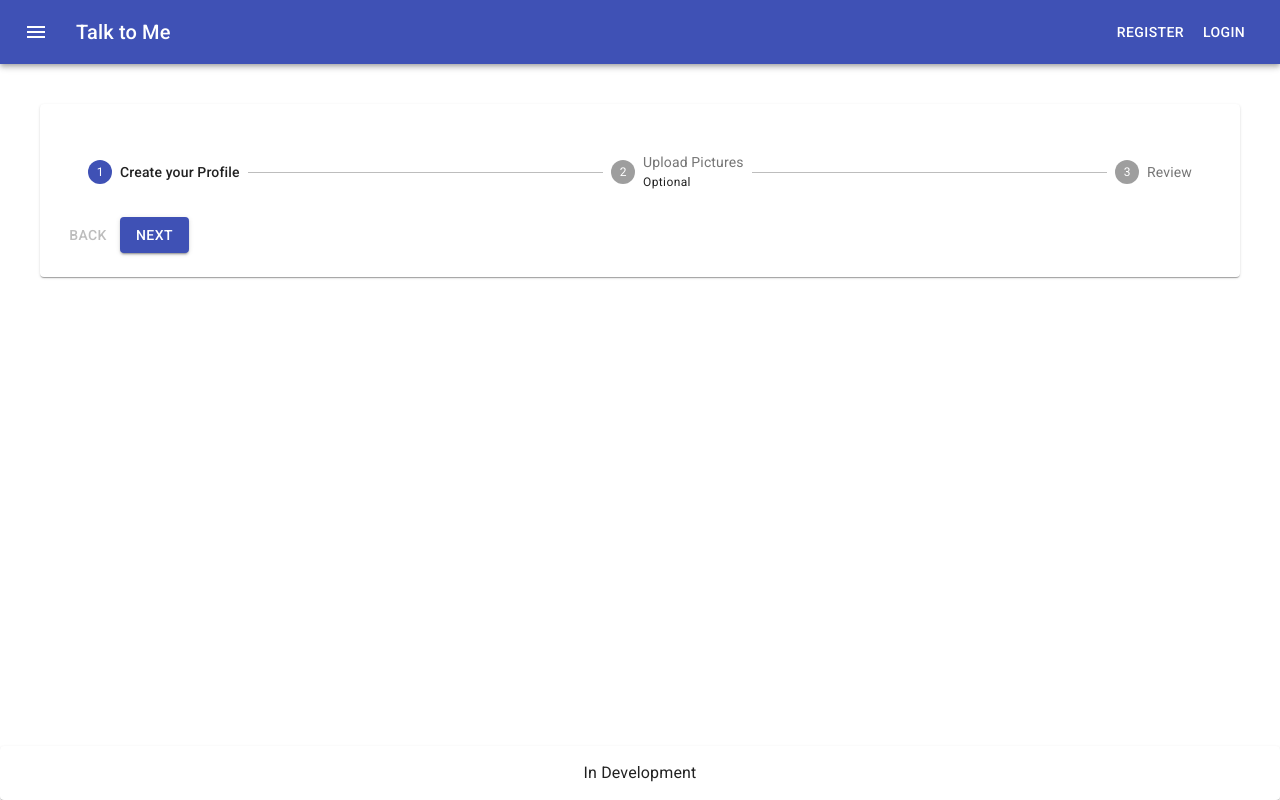
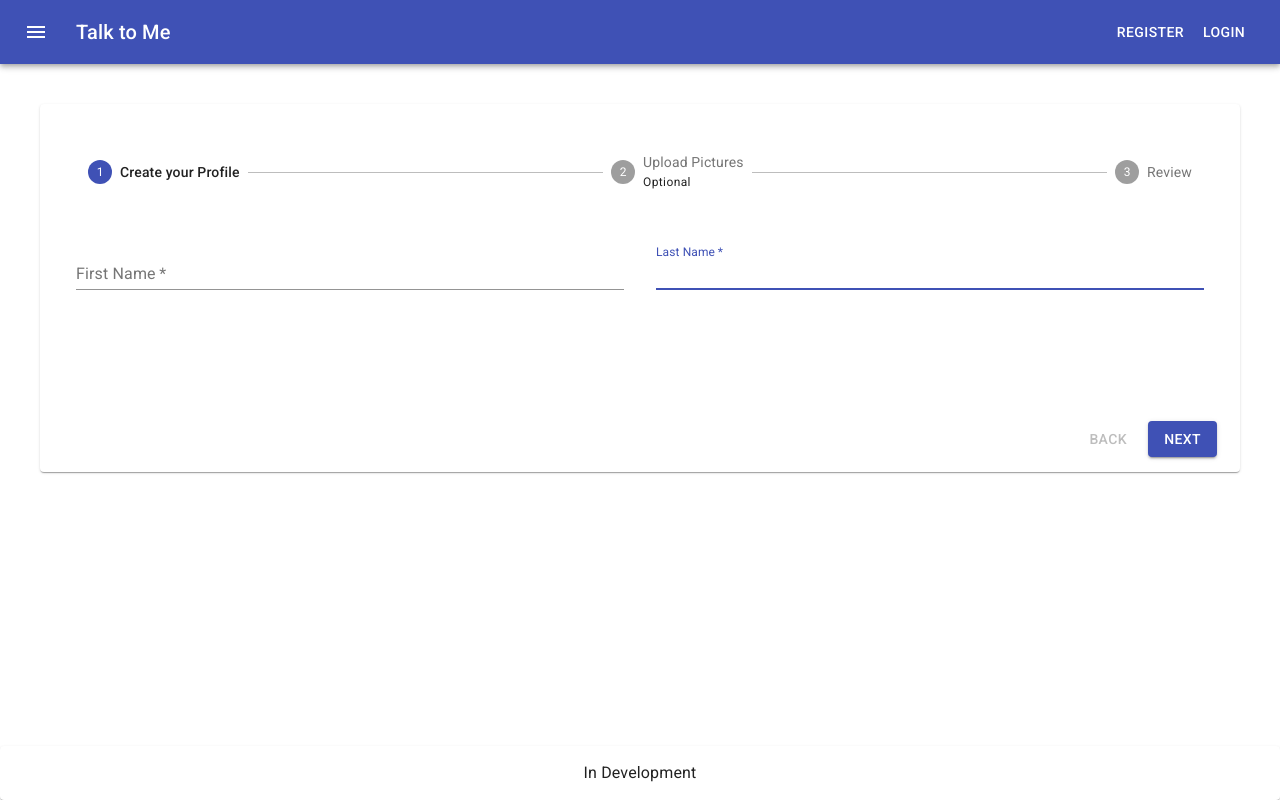
Before and after one commit to ChristopherTrimboli/talk-to-me, a React (Create React App) app in the folder frontend/: page /createProfile in a window 1280 px wide. Built offline with nearby package versions, Linux system fonts and the light colour scheme.

Commit message:
createProfile work, update user, remove fields from register

```diff
--- a/frontend/src/actions/index.js
+++ b/frontend/src/actions/index.js
@@ -95,13 +95,11 @@ export const submitLogin = (email, password) => {
     }
 }
 
-export const submitRegister = (email, password, firstName, lastName) => {
+export const submitRegister = (email, password) => {
     return dispatch => {
         const data = {
             email,
-            password,
-            firstName,
-            lastName
+            password
         }
         postData(data, '/register')
         .then(responseData => {
@@ -115,3 +113,23 @@ export const submitRegister = (email, password, firstName, lastName) => {
         })
     }
 }
+
+export const updateProfile = (userId, firstName, lastName) => {
+    return dispatch => {
+        const data = {
+            userId,
+            firstName,
+            lastName
+        }
+        postData(data, '/updateProfile')
+        .then(responseData => {
+            if(responseData.response.status === 200){
+                dispatch(setUserData(responseData.data.user))
+                dispatch(setSnackbar(true, 'success', 'Profile Updated! Welcome ' + responseData.data.user.first_name + ' ' + responseData.data.user.last_name + ' :)'))
+            }
+            if(responseData.response.status === 500){
+                dispatch(setSnackbar(true, 'error', 'Error Updating Profile :('))
+            }
+        })
+    }
+}
--- a/frontend/src/components/RegisterDialog.js
+++ b/frontend/src/components/RegisterDialog.js
@@ -10,8 +10,6 @@ const RegisterDialog = (props) => {
 
   const [email, setEmail] = useState('');
   const [password, setPassword] = useState('');
-  const [firstName, setFirstName] = useState('');
-  const [lastName, setLastName] = useState('');
 
   return (
     <div>
@@ -39,32 +37,12 @@ const RegisterDialog = (props) => {
             onChange={(e) => setPassword(e.target.value)}
             required
           />
-          <TextField
-            margin="dense"
-            id="firstName"
-            label="First Name"
-            type="text"
-            value={firstName}
-            fullWidth
-            onChange={(e) => setFirstName(e.target.value)}
-            required
-          />
-          <TextField
-            margin="dense"
-            id="lastName"
-            label="Last Name"
-            type="text"
-            value={lastName}
-            fullWidth
-            onChange={(e) => setLastName(e.target.value)}
-            required
-          />
         </DialogContent>
         <DialogActions>
           <Button onClick={() => props.toggleRegisterDialog()} color="secondary">
             Cancel
           </Button>
-          <Button onClick={() => props.submitRegister(email, password, firstName, lastName)} color="primary">
+          <Button onClick={() => props.submitRegister(email, password)} color="primary">
             Register
           </Button>
         </DialogActions>
--- a/frontend/src/containers/CreateProfile/index.js
+++ b/frontend/src/containers/CreateProfile/index.js
@@ -3,13 +3,16 @@ import { makeStyles } from '@material-ui/core/styles';
 import Typography from '@material-ui/core/Typography';
 import Paper from '@material-ui/core/Paper';
 // import Avatar from '@material-ui/core/Avatar';
-// import Grid from '@material-ui/core/Grid';
+import Grid from '@material-ui/core/Grid';
 // import emptyProfile from '../../assets/emptyProfile.jpg'
 import Stepper from '@material-ui/core/Stepper';
 import Step from '@material-ui/core/Step';
 import StepLabel from '@material-ui/core/StepLabel';
 import Button from '@material-ui/core/Button';
+import TextField from '@material-ui/core/TextField';
 
+
+const CreateProfile = (props) => {
   const useStyles = makeStyles(theme => ({
     root: {
       height: '100%',
@@ -20,7 +23,25 @@ const useStyles = makeStyles(theme => ({
     },
     paper: {
       padding: theme.spacing(3, 2),
-    margin: theme.spacing(5, 5)
+      margin: theme.spacing(5, 5),
+      height: '40vh',
+      position: 'relative'
+    },
+    stepButtons: {
+      position: 'absolute',
+      bottom: '0',
+      right: '0',
+      margin: '15px'
+    },
+    button: {
+      marginRight: theme.spacing(1),
+    },
+    instructions: {
+      marginTop: theme.spacing(1),
+      marginBottom: theme.spacing(1),
+    },
+    grid: {
+      padding: '20px'
     }
   }));
 
@@ -28,24 +49,81 @@ const getSteps = () => {
     return ['Create your Profile', 'Upload Pictures', 'Review'];
   }
 
-// const getStepContent = (step) => {
-//     switch (step) {
-//         case 0:
-//         return 'Tell us about yourself';
-//         case 1:
-//         return 'What is an ad group anyways?';
-//         case 2:
-//         return 'This is the bit I really care about!';
-//         default:
-//         return 'Unknown step';
-//     }
-// }
-
-const CreateProfile = (props) => {
-  const classes = useStyles();
   const [activeStep, setActiveStep] = React.useState(0);
   const [skipped, setSkipped] = React.useState(new Set());
+  const [firstName, setFirstName] = React.useState('');
+  const [lastName, setLastName] = React.useState('');
+
   const steps = getSteps();
+  const classes = useStyles();
+
+  const getStepContent = (step) => {
+    switch (step) {
+        case 0:
+        return firstStep();
+        case 1:
+        return 'Upload pictures here';
+        case 2:
+        return thirdStep();
+        default:
+        return 'Unknown step';
+    }
+  }
+
+  const firstStep = () => {
+    return (
+      <div>
+        <Grid container spacing={4} className={classes.grid}>
+          {/* <Avatar alt="User Avatar" src={props.userData && props.userData.avatar ? props.userData.avatar : emptyProfile} className={classes.avatar} /> */}
+          <Grid item xs={6}>
+            <TextField
+              autoFocus
+              margin="dense"
+              id="firstName"
+              label="First Name"
+              type="text"
+              value={firstName}
+              fullWidth
+              onChange={(e) => setFirstName(e.target.value)}
+              required
+            />
+          </Grid>
+          <Grid item xs={6}>
+            <TextField
+              autoFocus
+              margin="dense"
+              id="lastName"
+              label="Last Name"
+              type="text"
+              value={lastName}
+              fullWidth
+              onChange={(e) => setLastName(e.target.value)}
+              required
+            />
+          </Grid>
+        </Grid>
+      </div>
+    )
+  }
+
+  const thirdStep = () => {
+    return (
+      <div>
+        <Grid container spacing={4} className={classes.grid}>
+          <Grid item xs={6}>
+            <Typography variant="subtitle2">First Name:
+              <Typography variant="body2">{firstName}</Typography>
+            </Typography>
+          </Grid>
+          <Grid item xs={6}>
+            <Typography variant="subtitle2">Last Name:
+              <Typography variant="body2">{lastName}</Typography>
+            </Typography>
+          </Grid>
+        </Grid>
+      </div>
+    )
+  }
 
   function isStepOptional(step) {
     return step === 1;
@@ -109,7 +187,10 @@ const CreateProfile = (props) => {
                 );
                 })}
             </Stepper>
-            <div>
+
+            {getStepContent(activeStep)}
+
+            <div className={classes.stepButtons}>
               <Button disabled={activeStep === 0} onClick={handleBack} className={classes.button}>
                 Back
               </Button>
@@ -124,6 +205,8 @@ const CreateProfile = (props) => {
                 </Button>
               )}
 
+              {
+                activeStep !== 2 ?
                 <Button
                   variant="contained"
                   color="primary"
@@ -132,10 +215,21 @@ const CreateProfile = (props) => {
                 >
                   {activeStep === steps.length - 1 ? 'Finish' : 'Next'}
                 </Button>
+                : null
+              }
+              {
+                activeStep === 2 ?
+                <Button
+                  variant="contained"
+                  color="primary"
+                  onClick={() => activeStep === 2 ? props.updateProfile(props.userData.id, firstName, lastName) : null}
+                  className={classes.button}
+                >
+                  Finish
+                </Button>
+                : null
+              }
             </div>
-            {/* <Grid container justify="left" alignItems="left">
-                <Avatar alt="User Avatar" src={props.userData && props.userData.avatar ? props.userData.avatar : emptyProfile} className={classes.avatar} />
-            </Grid> */}
         </Paper>
     </div>
   );
--- a/frontend/src/reducers/defaultState.js
+++ b/frontend/src/reducers/defaultState.js
@@ -10,6 +10,7 @@ export default Immutable.fromJS({
     },
     userData: {
         loggedIn: false,
+        id: null,
         email: '',
         firstName: '',
         lastName: ''
--- a/frontend/src/reducers/index.js
+++ b/frontend/src/reducers/index.js
@@ -11,6 +11,7 @@ export default (state = defaultState, action) => {
             return state.setIn(['registerDialog', 'visible'], !state.getIn(['registerDialog', 'visible']));
         case ACTIONS.SET_USER_DATA:
             state = state.setIn(['userData', 'loggedIn'], true);
+            state = state.setIn(['userData', 'id'], action.userData.id);
             state = state.setIn(['userData', 'email'], action.userData.email);
             state = state.setIn(['userData', 'firstName'], action.userData.first_name);
             state = state.setIn(['userData', 'lastName'], action.userData.last_name);
```
Also changed, not shown: frontend/src/Root.js (line endings or trailing spaces), 1 other file (tests, documents, lock files or other folders). Lines whose indentation alone changed are shown as unchanged.
